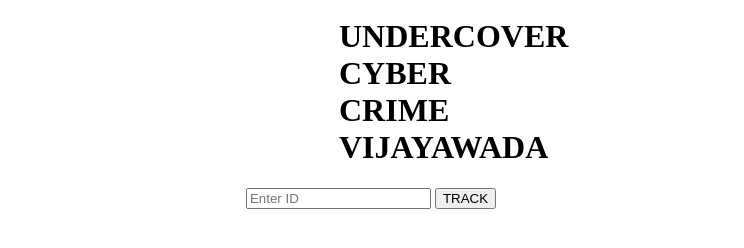
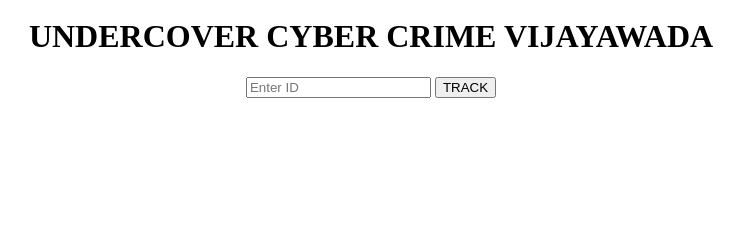
Before and after one commit to Cyber-Crime-tracker/undercover-call-tracking, a plain HTML site: page index.html in a window 1280 px wide. Shown: the part 86-334 px from the top of the page, without its empty margins (269-1013 px from the left). Drawn offline with Linux system fonts and the light colour scheme.

Commit message:
Update mystyle.css

```diff
--- a/mystyle.css
+++ b/mystyle.css
@@ -19,8 +19,7 @@
 				width:250px;
 				}
 			h1{
-				padding-left:600px;
-				padding-right:600px;
+
 				font-weight:bold;
 
 				}
```
